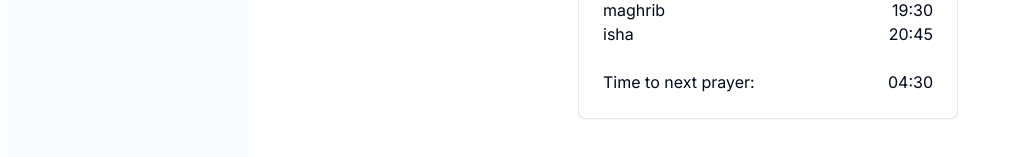
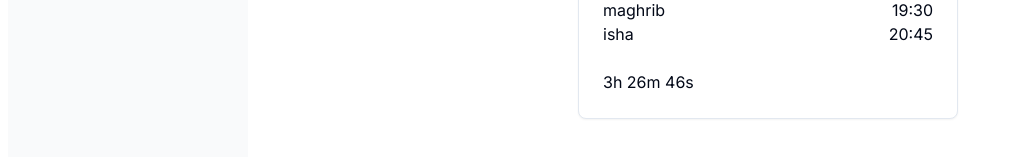
Before and after one commit to Mubashir21/isoc-website, a Next.js app: page /prayertimes in a window 1280 px wide. Shown: the part 467-624 px from the top of the page, without its empty margins (0-1013 px from the left). Built offline with nearby package versions, Linux system fonts and the light colour scheme.

Commit message:
made the timer for next prayer work but still makeshift. need to refine it. do that tomorrow

```diff
--- a/app/prayertimes/page.tsx
+++ b/app/prayertimes/page.tsx
@@ -3,10 +3,11 @@ import { Divide } from "lucide-react";
 import { format } from "date-fns";
 
 export default async function PrayerTimes() {
+  const now = new Date();
   return (
     <main className="h-full">
       <div className="flex h-full justify-center items-center">
-        <PrayerCard />
+        <PrayerCard initialTime={now} />
       </div>
     </main>
   );
--- a/components/ui/countdown.tsx
+++ b/components/ui/countdown.tsx
@@ -1,8 +1,23 @@
-export function CountDown() {
+"use client";
+import { useState, useEffect } from "react";
+import { getDate, getNextPrayerTime } from "@/lib/utils";
+
+export default function CountDown({ initialTime }) {
+  const [time, setTime] = useState(new Date(initialTime));
+
+  useEffect(() => {
+    const intervalId = setInterval(() => {
+      setTime(new Date());
+    }, 1000);
+    // console.log(time);
+
+    return () => clearInterval(intervalId);
+  }, [initialTime]);
+
   return (
     <div className="flex justify-between w-full">
       <p>Time to next prayer:</p>
-      <p>04:30</p>
+      <p>{time.toLocaleTimeString()}</p>
     </div>
   );
 }
--- a/components/ui/date-picker.tsx
+++ b/components/ui/date-picker.tsx
@@ -13,7 +13,7 @@ import {
   PopoverTrigger,
 } from "@/components/ui/popover";
 
-export function DatePicker() {
+export default function DatePicker() {
   return (
     <Popover>
       <PopoverTrigger asChild>
--- a/components/ui/prayercard.tsx
+++ b/components/ui/prayercard.tsx
@@ -1,3 +1,5 @@
+"use client";
+
 import { cn } from "@/lib/utils";
 import {
   Card,
@@ -7,15 +9,88 @@ import {
   CardHeader,
   CardTitle,
 } from "@/components/ui/card";
-import { DatePicker } from "@/components/ui/date-picker";
-import { fetchPrayerTimes, getDate } from "@/lib/utils";
-import { CountDown } from "@/components/ui/countdown";
+import DatePicker from "@/components/ui/date-picker";
+import { fetchPrayerTimes, getDate, getNextPrayerTime } from "@/lib/utils";
+import CountDown from "@/components/ui/countdown";
+import { useState, useEffect } from "react";
 
 type CardProps = React.ComponentProps<typeof Card>;
 
-export function PrayerCard({ className, ...props }: CardProps) {
-  const date = getDate();
-  const today = fetchPrayerTimes(date);
+export function PrayerCard({ initialTime, className, ...props }: CardProps) {
+  const [time, setTime] = useState(new Date(initialTime));
+  const [date, setDate] = useState(getDate(time));
+  const [prayerTimes, setPrayerTimes] = useState(fetchPrayerTimes(date));
+  const [nextPrayerTime, setNextPrayerTime] = useState(
+    getNextPrayerTime(time, prayerTimes),
+  );
+  const [countdown, setCountdown] = useState("");
+
+  // Update time every second
+  useEffect(() => {
+    const timer = setInterval(() => {
+      setTime((prevTime) => {
+        const newTime = new Date(prevTime.getTime() + 1000); // Increment by 1 second
+        const newDate = getDate(newTime);
+
+        if (newDate !== date) {
+          setDate(newDate);
+          setPrayerTimes(fetchPrayerTimes(newDate));
+        }
+
+        return newTime;
+      });
+    }, 1000);
+
+    return () => clearInterval(timer); // Clean up the interval on component unmount
+  }, [date]);
+
+  // Update next prayer time whenever the current time or prayer times change
+  useEffect(() => {
+    if (prayerTimes) {
+      setNextPrayerTime(getNextPrayerTime(time, prayerTimes));
+    }
+  }, [prayerTimes]);
+
+  // Update countdown timer
+  useEffect(() => {
+    const countdownTimer = setInterval(() => {
+      if (nextPrayerTime) {
+        const now = time;
+        const timeDifference = nextPrayerTime - now;
+        if (timeDifference > 0) {
+          const hours = Math.floor((timeDifference / (1000 * 60 * 60)) % 24);
+          const minutes = Math.floor((timeDifference / (1000 * 60)) % 60);
+          const seconds = Math.floor((timeDifference / 1000) % 60);
+          setCountdown(`${hours}h ${minutes}m ${seconds}s`);
+        } else {
+          setCountdown("Time for the next prayer!");
+        }
+      }
+    }, 1000);
+
+    return () => clearInterval(countdownTimer); // Clean up the interval on component unmount
+  }, [nextPrayerTime, time]);
+
+  // useEffect(() => {
+  //   const updateCountdown = () => {
+  //     const timeDiff = nextPrayerTime - now;
+
+  //     if (timeDiff <= 0) {
+  //       setNextPrayerTime(getNextPrayerTime(time, prayerTimes));
+  //       return;
+  //     }
+
+  //     const hours = Math.floor(timeDiff / (1000 * 60 * 60));
+  //     const minutes = Math.floor((timeDiff % (1000 * 60 * 60)) / (1000 * 60));
+  //     const seconds = Math.floor((timeDiff % (1000 * 60)) / 1000);
+
+  //     setTimeRemaining(`${hours}h ${minutes}m ${seconds}s`);
+  //   };
+
+  //   const intervalId = setInterval(updateCountdown, 1000);
+  //   return () => clearInterval(intervalId);
+  // }, [nextPrayerTime, prayerTimes]);
+
   return (
     <Card className={cn("w-[380px]", className)} {...props}>
       <CardHeader>
@@ -30,23 +105,49 @@ export function PrayerCard({ className, ...props }: CardProps) {
           <div className="flex justify-between">
             <div>
               <p>{date}</p>
-              <p>{today.info.hijri}</p>
+              <p>{prayerTimes.info.hijri}</p>
             </div>
-            <p>{today.info.day}</p>
+            <p>{prayerTimes.info.day}</p>
           </div>
         </div>
         <div>
-          {Object.entries(today.prayerTimes).map(([key, timing], index) => (
-            <div key={index} className="flex justify-between">
-              <p>{key}</p>
-              <p>{timing as string}</p>
-            </div>
-          ))}
+          {Object.entries(prayerTimes.prayerTimes).map(
+            ([key, timing], index) => (
+              <div key={index} className="flex justify-between">
+                <p>{key}</p>
+                <p>{timing as string}</p>
+              </div>
+            ),
+          )}
         </div>
       </CardContent>
       <CardFooter>
-        <CountDown />
+        {/* <CountDown
+        // initialTime={format(now.getTimezoneOffset(), "yyyy-MM-dd HH:mm:ss")}
+        // initialTime={now}
+        /> */}
+        {countdown}
       </CardFooter>
     </Card>
   );
 }
+
+// function CountDown({ time }) {
+//   const [time, setTime] = useState(new Date(initialTime));
+
+//   useEffect(() => {
+//     const intervalId = setInterval(() => {
+//       setTime(new Date());
+//     }, 1000);
+//     // console.log(time);
+
+//     return () => clearInterval(intervalId);
+//   }, [initialTime]);
+
+//   return (
+//     <div className="flex justify-between w-full">
+//       <p>Time to next prayer:</p>
+//       <p>{time.toLocaleTimeString()}</p>
+//     </div>
+//   );
+// }
--- a/lib/utils.ts
+++ b/lib/utils.ts
@@ -1,15 +1,15 @@
 import { type ClassValue, clsx } from "clsx";
 import { twMerge } from "tailwind-merge";
 import prayerTimes from "@/public/data/prayerTimes.json";
-import { PrayerTimesData } from "@/lib/definitions";
+import { PrayerTimesJSON, PrayerTimesData } from "@/lib/definitions";
 
-const typedPrayerTimes: PrayerTimesData = prayerTimes as PrayerTimesData;
+const typedPrayerTimes: PrayerTimesJSON = prayerTimes as PrayerTimesJSON;
 
-export function fetchPrayerTimes(date: string): PrayerTimesData[string] {
+export function fetchPrayerTimes(date: string): PrayerTimesJSON[string] {
   return typedPrayerTimes[date];
 }
 
-function getCurrentMonthAbbreviation() {
+function getCurrentMonthAbbreviation(date: Date) {
   const monthNames = [
     "Jan",
     "Feb",
@@ -24,18 +24,34 @@ function getCurrentMonthAbbreviation() {
     "Nov",
     "Dec",
   ];
-  const date = new Date();
   const monthIndex = date.getMonth();
   return monthNames[monthIndex];
 }
 
-export function getDate() {
-  const now = new Date();
+export function getDate(now: Date) {
   const year = now.getFullYear().toString().slice(-2);
   const day = String(now.getDate());
 
-  const formattedDate = `${day} ${getCurrentMonthAbbreviation()} ${year}`;
+  const formattedDate = `${day} ${getCurrentMonthAbbreviation(now)} ${year}`;
   return formattedDate;
+}
+
+export function getNextPrayerTime(now: Date, data: PrayerTimesData) {
+  const prayerTimes = data.prayerTimes;
+  const today = new Date(now.toDateString()); // Start of today
+  const times = Object.entries(prayerTimes).map(([key, timing]) => {
+    const [hours, minutes] = timing.split(":").map(Number);
+    const prayerTime = new Date(today);
+    prayerTime.setHours(hours, minutes, 0, 0);
+    return prayerTime;
+  });
+  for (let i = 0; i < times.length; i++) {
+    if (times[i] > now) {
+      return times[i];
+    }
+  }
+  // If all prayer times are in the past, return the first prayer time of the next day
+  return new Date(times[0].getTime() + 24 * 60 * 60 * 1000);
 }
 
 export function cn(...inputs: ClassValue[]) {
```
Also changed, not shown: lib/definitions.ts (+5 -2 lines).
